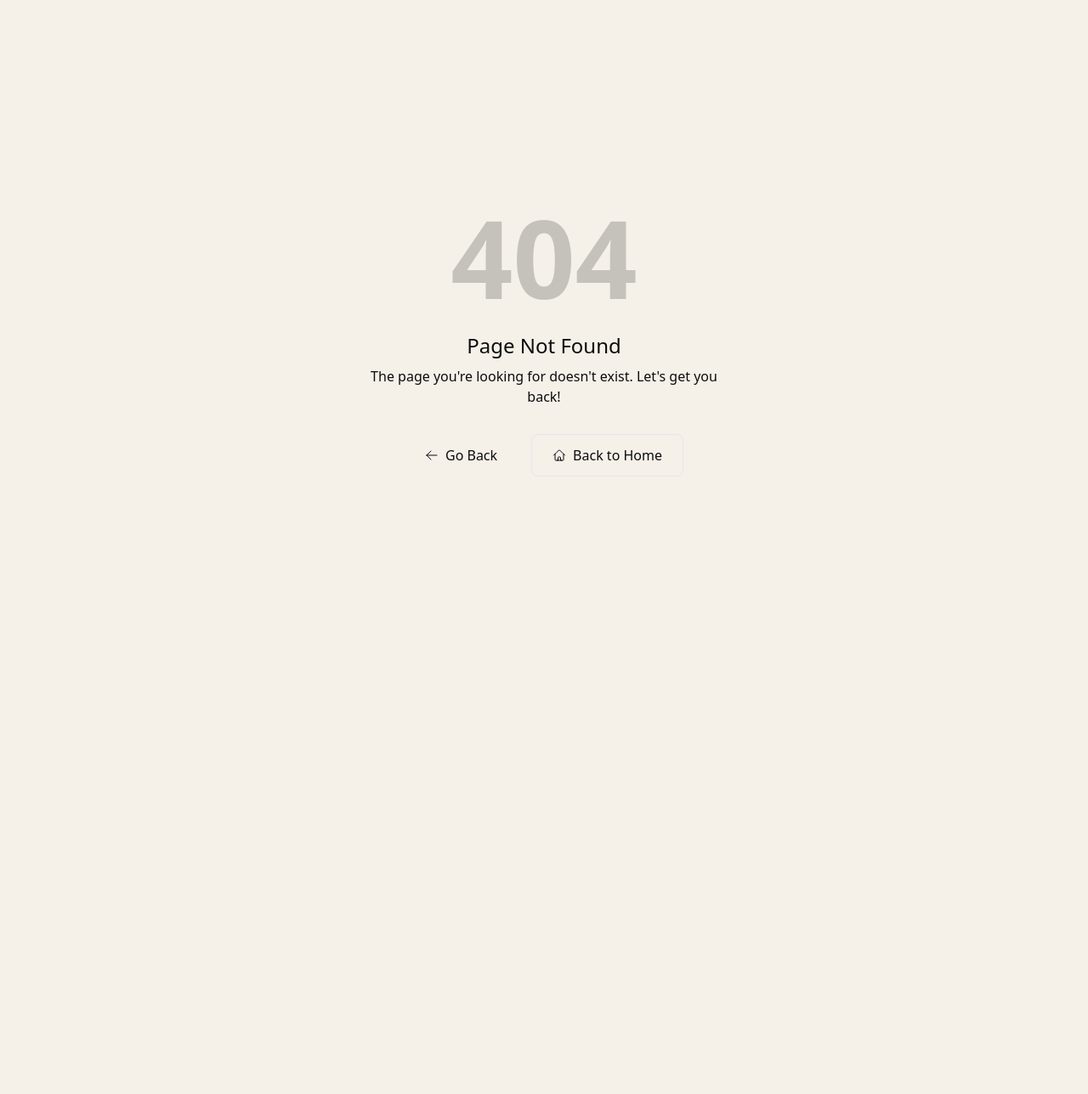
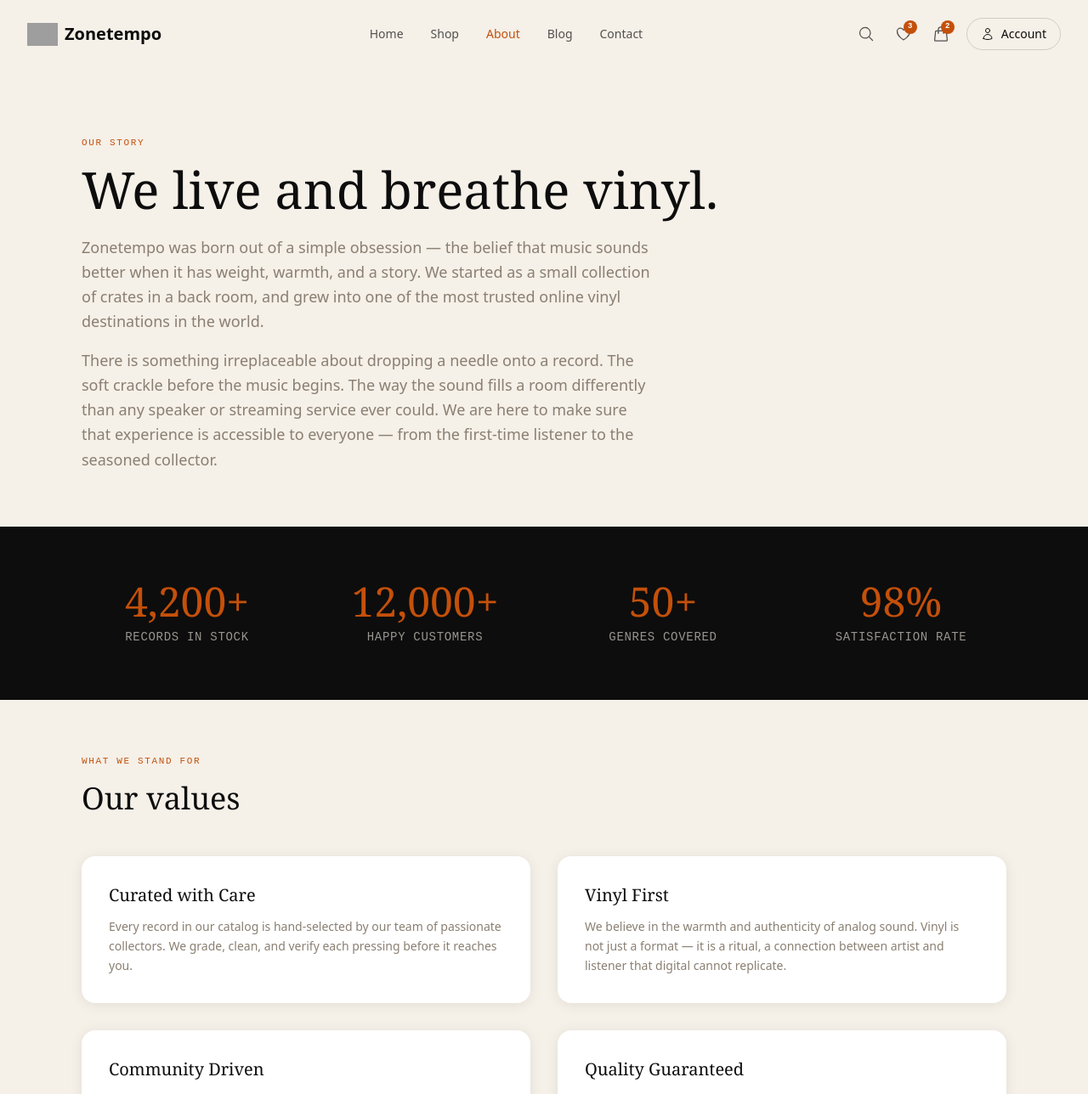
Before and after one commit to mamounehodaibi/zonetempo, a Next.js app: page /about in a window 1280 px wide. Before the commit this address had no page. Shown: the top 1288 px of the page at 85% size. Before the commit the page ends 800 px from the top, so only its background shows below. Built offline with nearby package versions, Linux system fonts and the light colour scheme; grey boxes are pictures that could not be loaded.

Commit message:
feat: add about page

```diff
--- /dev/null
+++ b/app/about/page.tsx
@@ -0,0 +1,96 @@
+"use client";
+
+import React from "react";
+import Header from "@/components/Header";
+import Footer from "@/components/Footer";
+import Link from "next/link";
+
+export default function AboutPage() {
+  const values = [
+    { title: "Curated with Care", description: "Every record in our catalog is hand-selected by our team of passionate collectors. We grade, clean, and verify each pressing before it reaches you." },
+    { title: "Vinyl First", description: "We believe in the warmth and authenticity of analog sound. Vinyl is not just a format — it is a ritual, a connection between artist and listener that digital cannot replicate." },
+    { title: "Community Driven", description: "Zonetempo is built by music lovers, for music lovers. We support independent artists, host listening sessions, and celebrate the culture around the record." },
+    { title: "Quality Guaranteed", description: "Every order ships with our condition guarantee. If a record does not match its listed grade, we make it right — no questions asked." },
+  ];
+
+  const stats = [
+    { number: "4,200+", label: "Records in Stock" },
+    { number: "12,000+", label: "Happy Customers" },
+    { number: "50+", label: "Genres Covered" },
+    { number: "98%", label: "Satisfaction Rate" },
+  ];
+
+  return (
+    <div className="min-h-screen bg-cream">
+      <Header />
+      <main className="pt-24 pb-16">
+        <section className="max-w-6xl mx-auto px-4 sm:px-6 lg:px-8 py-16">
+          <span className="section-label block mb-4">Our Story</span>
+          <h1 className="font-display font-medium text-ink text-5xl md:text-6xl leading-tight max-w-3xl">
+            We live and breathe vinyl.
+          </h1>
+          <p className="text-muted text-lg mt-6 max-w-2xl leading-relaxed">
+            Zonetempo was born out of a simple obsession — the belief that music sounds better when it has weight, warmth, and a story. We started as a small collection of crates in a back room, and grew into one of the most trusted online vinyl destinations in the world.
+          </p>
+          <p className="text-muted text-lg mt-4 max-w-2xl leading-relaxed">
+            There is something irreplaceable about dropping a needle onto a record. The soft crackle before the music begins. The way the sound fills a room differently than any speaker or streaming service ever could. We are here to make sure that experience is accessible to everyone — from the first-time listener to the seasoned collector.
+          </p>
+        </section>
+        <section className="bg-ink py-16">
+          <div className="max-w-6xl mx-auto px-4 sm:px-6 lg:px-8">
+            <div className="grid grid-cols-2 md:grid-cols-4 gap-8">
+              {stats.map((stat) => (
+                <div key={stat.label} className="text-center">
+                  <p className="font-display text-4xl md:text-5xl font-medium text-orange">{stat.number}</p>
+                  <p className="text-cream/60 text-sm font-mono mt-2 uppercase tracking-wider">{stat.label}</p>
+                </div>
+              ))}
+            </div>
+          </div>
+        </section>
+        <section className="max-w-6xl mx-auto px-4 sm:px-6 lg:px-8 py-16">
+          <span className="section-label block mb-4">What We Stand For</span>
+          <h2 className="font-display font-medium text-ink text-4xl mb-12">Our values</h2>
+          <div className="grid grid-cols-1 md:grid-cols-2 gap-8">
+            {values.map((value) => (
+              <div key={value.title} className="bg-white rounded-2xl p-8 shadow-card">
+                <h3 className="font-display font-medium text-ink text-xl mb-3">{value.title}</h3>
+                <p className="text-muted text-sm leading-relaxed">{value.description}</p>
+              </div>
+            ))}
+          </div>
+        </section>
+        <section className="bg-cream-dark py-16">
+          <div className="max-w-6xl mx-auto px-4 sm:px-6 lg:px-8">
+            <span className="section-label block mb-4">Why Vinyl?</span>
+            <h2 className="font-display font-medium text-ink text-4xl mb-8">The case for analog</h2>
+            <div className="grid grid-cols-1 lg:grid-cols-2 gap-12 items-center">
+              <div className="space-y-5 text-muted leading-relaxed">
+                <p>Vinyl records capture sound as a continuous wave — the same way it exists in nature. Unlike digital formats that sample audio thousands of times per second and reconstruct it, vinyl preserves the full, uninterrupted signal. Audiophiles call this warmth. Scientists call it analog fidelity. We just call it the way music was meant to be heard.</p>
+                <p>Beyond the sound, vinyl demands presence. You cannot passively consume a record. You choose a side, you set the needle, you listen. In a world of endless playlists and algorithmic queues, there is something profound about giving an album your full attention.</p>
+                <p>Records also age beautifully. A well-maintained pressing from 1965 can still sound extraordinary today. It carries history in its grooves — the hands that recorded it, the pressing plant that made it, the homes it has lived in. That is something no streaming platform can offer.</p>
+              </div>
+              <div className="bg-ink rounded-2xl p-8 text-cream">
+                <h3 className="font-display text-2xl font-medium mb-6 text-orange">Did you know?</h3>
+                <ul className="space-y-4 text-sm text-cream/70">
+                  <li className="flex gap-3"><span className="text-orange font-bold mt-0.5">01</span><span>Vinyl sales have grown for 17 consecutive years, outselling CDs since 2020.</span></li>
+                  <li className="flex gap-3"><span className="text-orange font-bold mt-0.5">02</span><span>A standard 12-inch LP contains approximately 1,500 feet of grooves per side.</span></li>
+                  <li className="flex gap-3"><span className="text-orange font-bold mt-0.5">03</span><span>The frequency range of vinyl exceeds what most digital formats can capture.</span></li>
+                  <li className="flex gap-3"><span className="text-orange font-bold mt-0.5">04</span><span>First pressings of iconic albums can be worth thousands — some collectors treat vinyl as fine art.</span></li>
+                </ul>
+              </div>
+            </div>
+          </div>
+        </section>
+        <section className="max-w-6xl mx-auto px-4 sm:px-6 lg:px-8 py-16 text-center">
+          <h2 className="font-display font-medium text-ink text-4xl mb-4">Ready to start your collection?</h2>
+          <p className="text-muted mb-8 max-w-xl mx-auto">Browse our curated catalog of over 4,200 records across every genre imaginable.</p>
+          <Link href="/shop" className="inline-block px-8 py-4 bg-orange text-white rounded-full font-semibold hover:bg-orange-light transition-colors text-sm">
+            Shop Now
+          </Link>
+        </section>
+      </main>
+      <Footer />
+    </div>
+  );
+}
```
